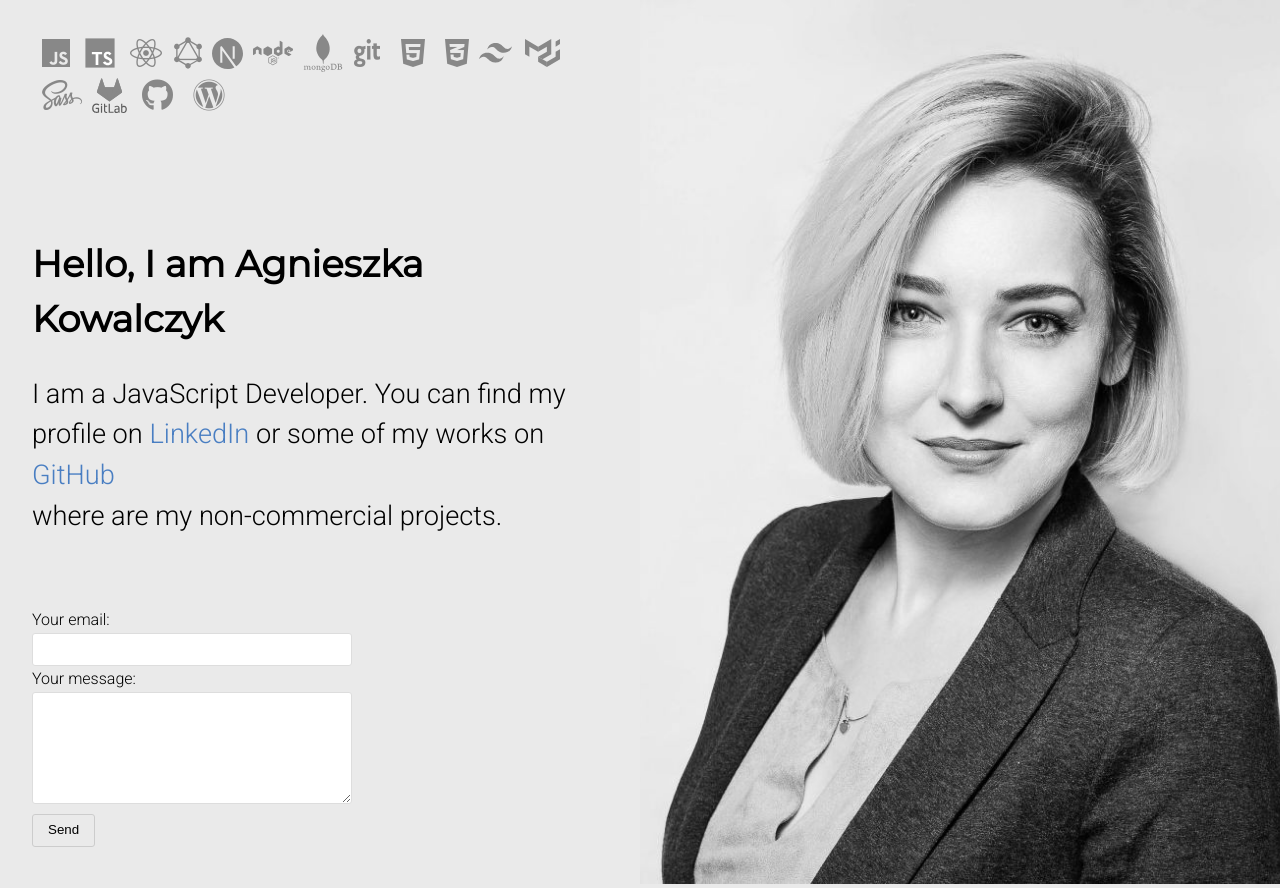
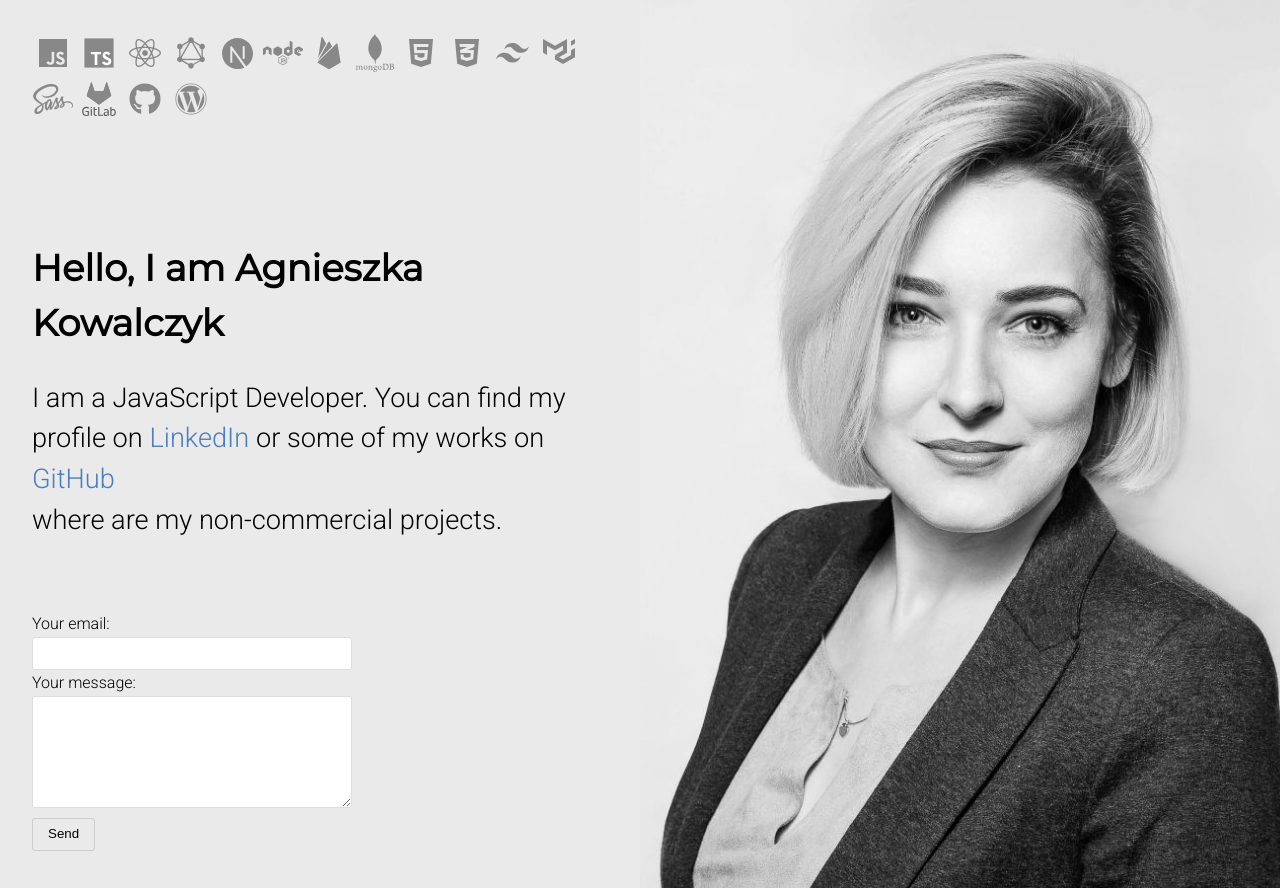
Before and after one commit to agmkowalczyk/agmkowalczyk.github.io, a plain HTML site: page index.html in a window 1280 px wide. Drawn offline with Linux system fonts and the light colour scheme.

Commit message:
CSS update

```diff
--- a/index.html
+++ b/index.html
@@ -11,24 +11,24 @@
   <body>
     <div class="content">
       <div class="text">
-        <span class="logo">
-          <i class="fab fa-2x fa-js" title="javascript"></i>
-          <span class="logo-img typescript" title="typescript"></span>
-          <i class="fab fa-2x fa-react" title="react.js"></i>
-          <span class="logo-img graph-ql" title="graphQL"></span>
-          <span class="logo-img next" title="next.js"></span>
-          <i class="fab fa-2x fa-node" title="node.js"></i>
-          <span class="logo-img mongodb" title="mongodb"></span>
-          <i class="fab fa-2x fa-git" title="git"></i>
-          <i class="fab fa-2x fa-html5" title="html5"></i>
-          <i class="fab fa-2x fa-css3-alt" title="css3"></i>
-          <span class="logo-img tailwind" title="tailwind"></span>
-          <span class="logo-img material-ui" title="material-ui"></span>
-          <i class="fab fa-2x fa-sass" title="sass"></i>
-          <span class="logo-img gitlab" title="gitlab"></span>
-          <i class="fab fa-2x fa-github" title="github"></i>
-          <i class="fab fa-2x fa-wordpress" title="wordpress"></i>
-        </span>
+        <div class="logo">
+          <span class="icon-container"><i class="fab fa-2x fa-js" title="javascript"></i></span>
+          <span class="icon-container"><span class="logo-img typescript" title="typescript"></span></span>
+          <span class="icon-container"><i class="fab fa-2x fa-react" title="react.js"></i></span>
+          <span class="icon-container"><span class="logo-img graph-ql" title="graphQL"></span></span>
+          <span class="icon-container"><span class="logo-img next" title="next.js"></span></span>
+          <span class="icon-container"><i class="fab fa-2x fa-node" title="node.js"></i></span>
+          <span class="icon-container"><span class="logo-img firebase" title="firebase"></span></span>
+          <span class="icon-container"><span class="logo-img mongodb" title="mongodb"></span></span>
+          <span class="icon-container"><i class="fab fa-2x fa-html5" title="html5"></i></span>
+          <span class="icon-container"><i class="fab fa-2x fa-css3-alt" title="css3"></i></span>
+          <span class="icon-container"><span class="logo-img tailwind" title="tailwind"></span></span>
+          <span class="icon-container"><span class="logo-img material-ui" title="material-ui"></span></span>
+          <span class="icon-container"><i class="fab fa-2x fa-sass" title="sass"></i></span>
+          <span class="icon-container"><span class="logo-img gitlab" title="gitlab"></span></span>
+          <span class="icon-container"><i class="fab fa-2x fa-github" title="github"></i></span>
+          <span class="icon-container"><i class="fab fa-2x fa-wordpress" title="wordpress"></i></span>
+        </div>
         <h1>Hello, I am Agnieszka Kowalczyk</h1>
         <p>I am a JavaScript Developer. You can find my profile on&nbsp;<a href="https://www.linkedin.com/in/agmkowalczyk/">LinkedIn</a>
           or some of my works on <a href="https://github.com/agmkowalczyk">GitHub</a> <br/>where are my non-commercial projects</a>.</p>
--- a/style.css
+++ b/style.css
@@ -55,13 +55,20 @@ a:hover {
   display: flex;
   align-items: center;
   flex-wrap: wrap;
+  gap: 4px;
 }
 .fab {
   margin: 5px 10px;
 }
-.logo-img {
+.icon-container {
   display: inline-flex;
   align-items: center;
+  width: 42px;
+  height: 42px;
+  justify-content: center;
+  align-items: center;
+}
+.logo-img {
   width: 40px;
   height: 40px;
   background-repeat: no-repeat;
@@ -73,18 +80,27 @@ a:hover {
 .mongodb {
   background-image: url(./svg/mongodb.svg);
 }
+.firebase {
+  background-image: url(./svg/firebase.svg);
+  height: 34px;
+  width: 34px;
+  background-size: cover;
+}
 .graph-ql {
   background-image: url(./svg/graph-ql.svg);
   height: 32px;
+  width: 32px;
 }
 .gitlab {
   background-image: url(./svg/gitlab.svg);
   height: 35px;
+  width: 34px;
   background-size: auto;
 }
 .material-ui {
   background-image: url(./svg/material-ui.svg);
   height: 28px;
+  width: 32px;
 }
 .next {
   background-image: url(./svg/nextjs.svg);
@@ -95,7 +111,7 @@ a:hover {
 .tailwind {
   background-image: url(./svg/tailwind.svg);
   height: 20px;
-  margin-right: 6px;
+  width: 34px;
 }
 form {
   max-width: 320px;
```
Also changed, not shown: svg/firebase.svg (added).
